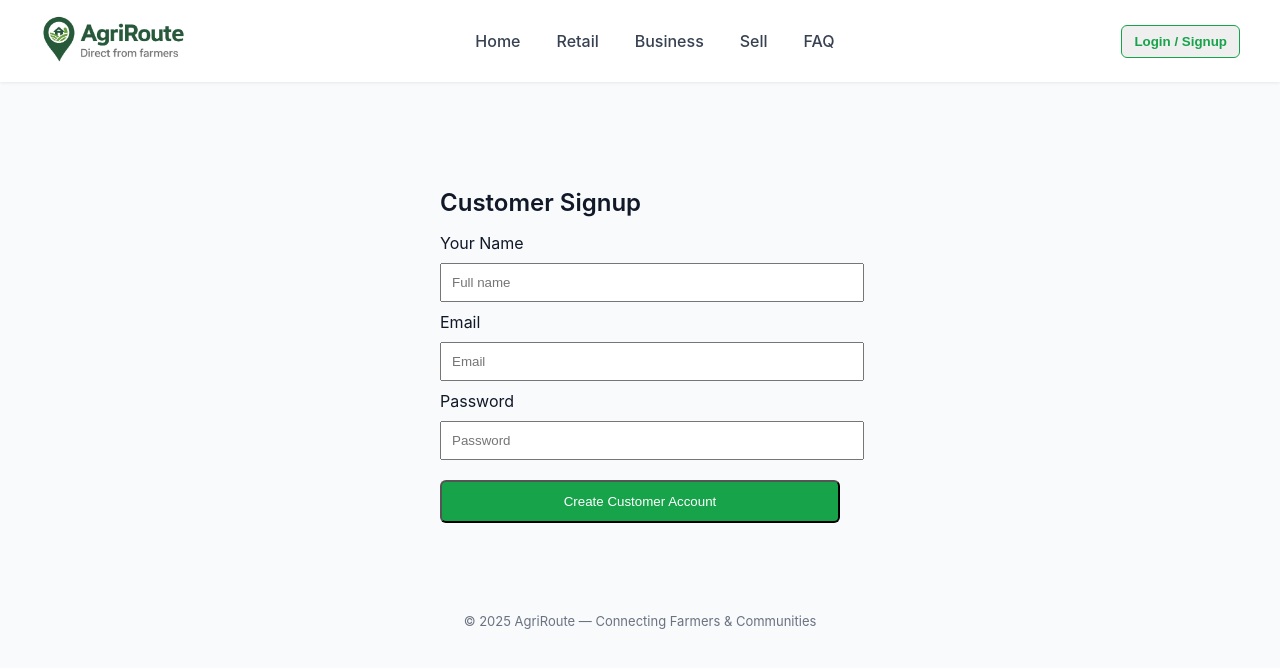
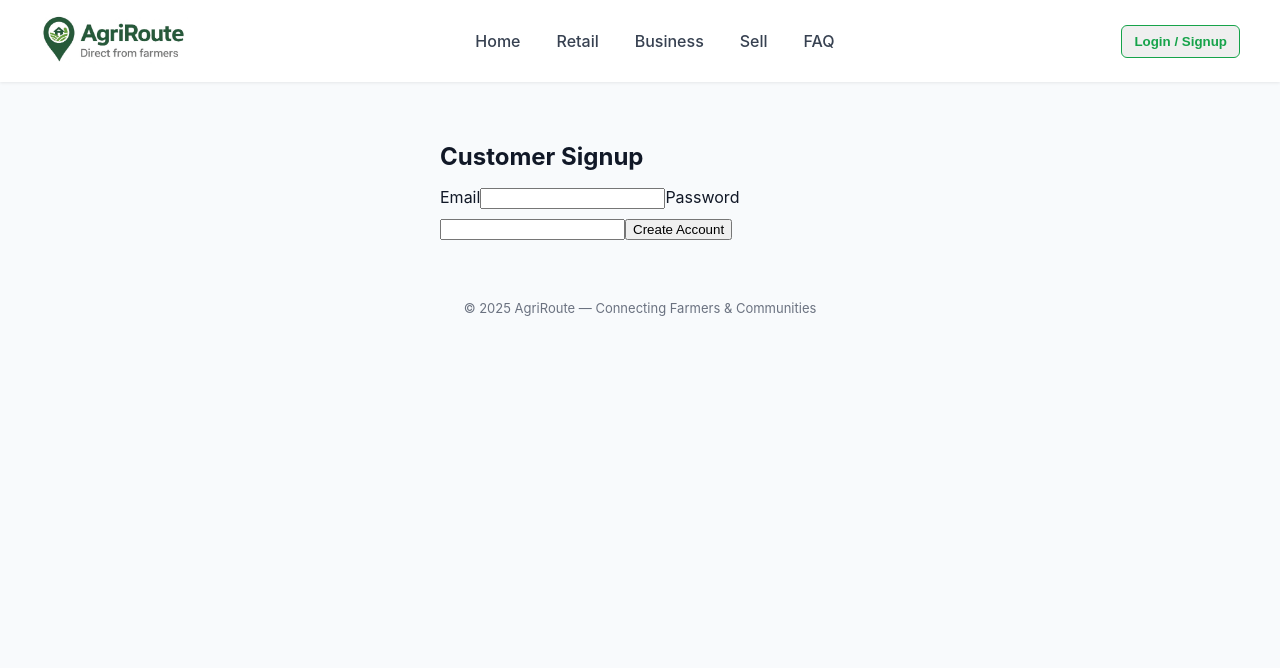
Before and after one commit to AgriRouteco/AgriRoute, a Next.js app: page /signup-customer in a window 1280 px wide. Shown: the top 668 px of the page. Built offline with nearby package versions, Linux system fonts and the light colour scheme; no server answers.

Commit message:
Update signup-customer.js

```diff
--- a/pages/signup-customer.js
+++ b/pages/signup-customer.js
@@ -1,31 +1,61 @@
+import { useState } from "react";
+import { supabase } from "../lib/supabaseClient";
+import { useRouter } from "next/router";
+
 export default function SignupCustomer() {
+  const router = useRouter();
+  const [email, setEmail] = useState("");
+  const [password, setPassword] = useState("");
+  const [loading, setLoading] = useState(false);
+
+  async function handleSignup(e) {
+    e.preventDefault();
+    setLoading(true);
+
+    // 1. Create auth user
+    const { data: auth, error: authError } = await supabase.auth.signUp({
+      email,
+      password
+    });
+
+    if (authError) {
+      alert(authError.message);
+      setLoading(false);
+      return;
+    }
+
+    const user = auth.user;
+
+    // 2. Insert customer profile
+    await supabase.from("profiles").insert([
+      {
+        id: user.id,
+        role: "customer",
+        farm_name: null,
+        bio: ""
+      }
+    ]);
+
+    alert("Account created!");
+    router.push("/login");
+    setLoading(false);
+  }
+
   return (
-    <div style={{maxWidth: 400, margin: "50px auto", padding: 20}}>
-      <h1 style={{fontSize: 24, fontWeight: 600}}>Customer Signup</h1>
+    <div style={{maxWidth:400, margin:"40px auto"}}>
+      <h1 style={{fontSize:24, fontWeight:700}}>Customer Signup</h1>
 
-      <form>
-        <label>Your Name</label>
-        <input type="text" placeholder="Full name" style={{width:"100%", padding:10, margin:"10px 0"}} />
-
+      <form onSubmit={handleSignup}>
         <label>Email</label>
-        <input type="email" placeholder="Email" style={{width:"100%", padding:10, margin:"10px 0"}} />
+        <input type="email" required value={email} onChange={e=>setEmail(e.target.value)} />
 
         <label>Password</label>
-        <input type="password" placeholder="Password" style={{width:"100%", padding:10, margin:"10px 0"}} />
+        <input type="password" required value={password} onChange={e=>setPassword(e.target.value)} />
 
-        <button
-          style={{
-            width: "100%",
-            padding: 12,
-            background: "#16a34a",
-            color: "white",
-            borderRadius: 6,
-            marginTop: 10
-          }}
-        >
-          Create Customer Account
+        <button style={{marginTop:10}} disabled={loading}>
+          {loading ? "Creating..." : "Create Account"}
         </button>
       </form>
     </div>
-  )
+  );
 }
```
